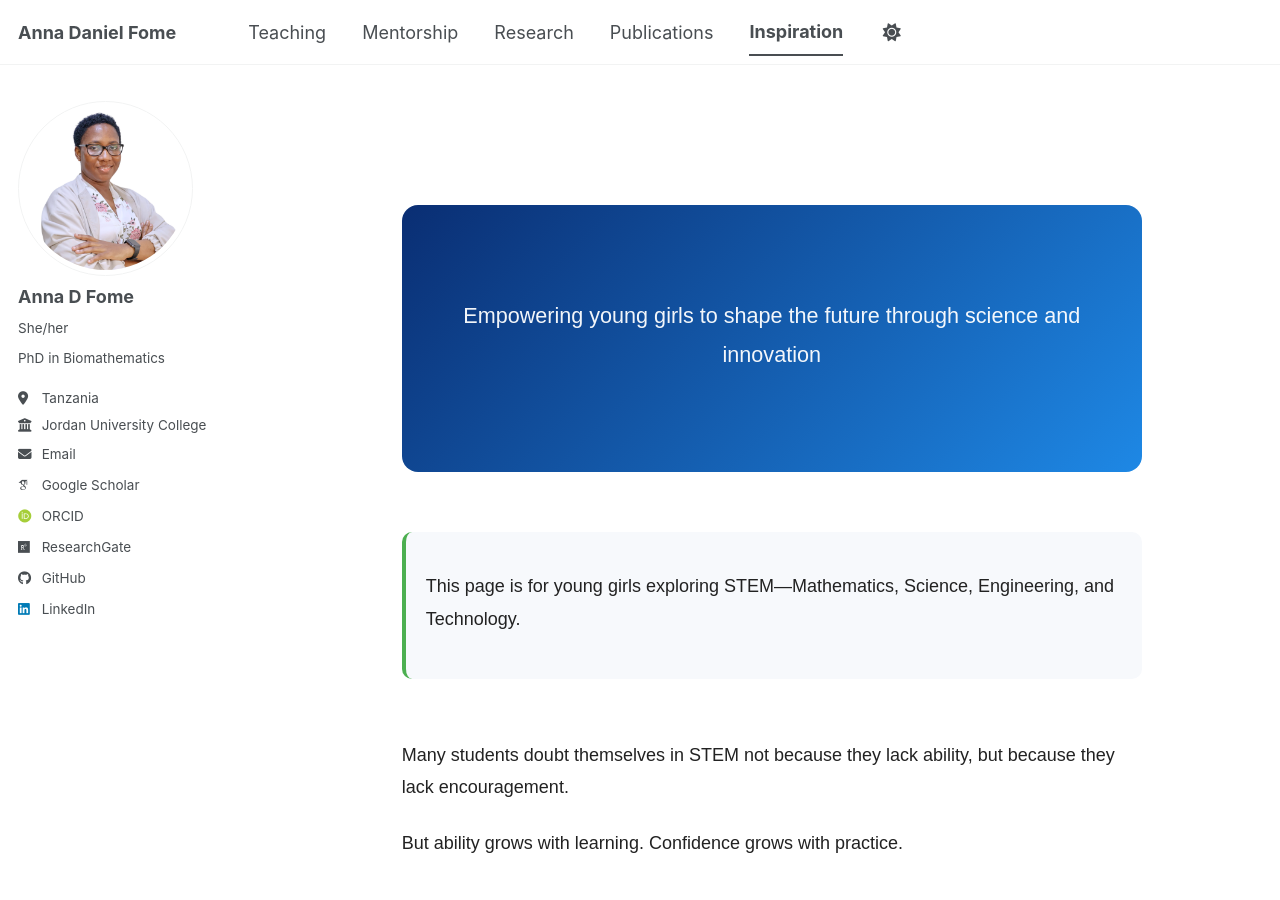
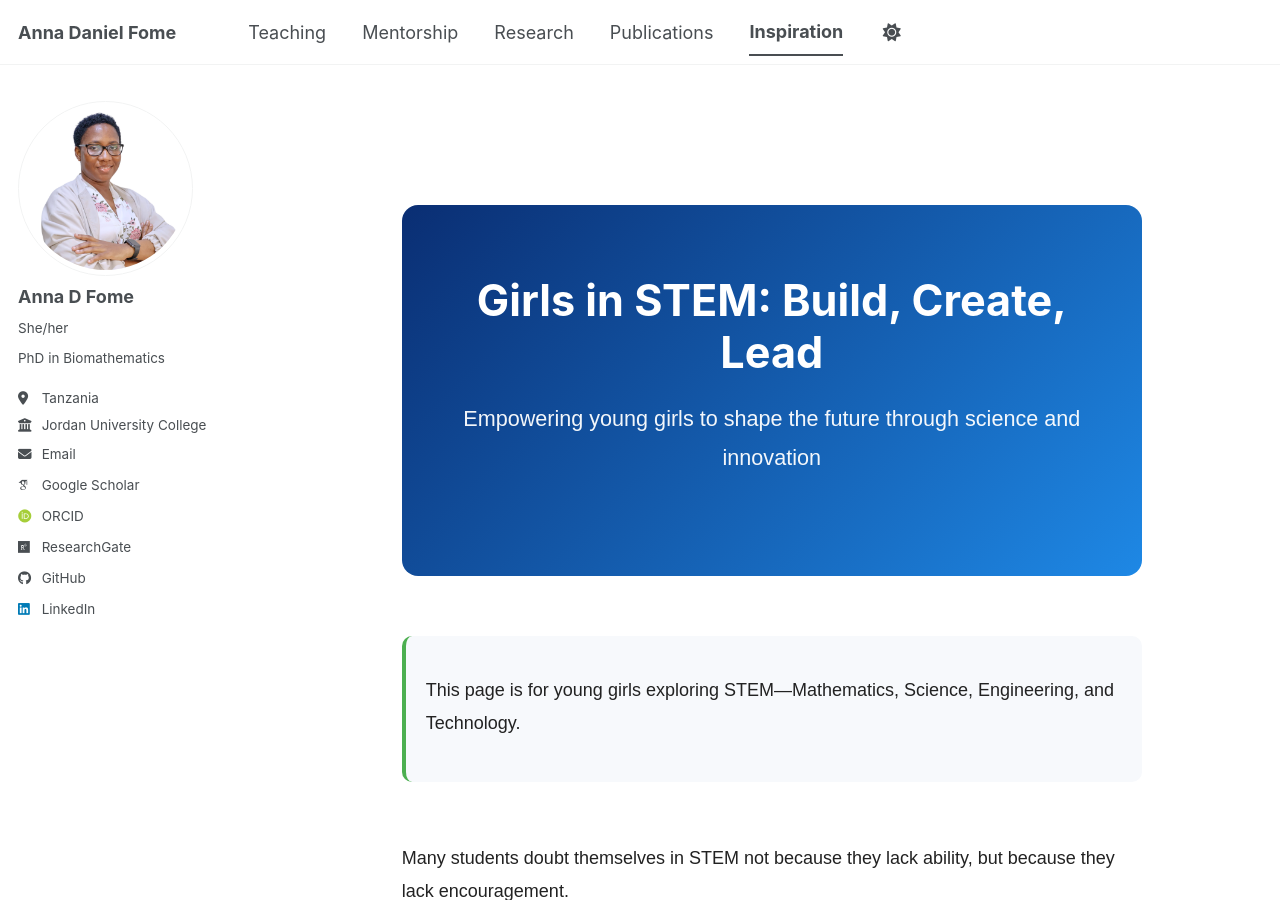
Before and after one commit to FomeA/FomeA.github.io, a Jekyll site: the page built from _pages/inspiration.html, in a window 1280 px wide and 900 px high. Built offline with Jekyll 4.4.1, drawn with Linux system fonts in a browser that asks for light colours; some web fonts are replaced; a script bundle is joined from its source files by our own code; library files that are not in the unit come from our copies.

Commit message:
Update inspiration.html

```diff
--- a/_pages/inspiration.html
+++ b/_pages/inspiration.html
@@ -77,7 +77,7 @@
 
 <!-- HERO -->
 <section class="hero">
-  <!-- <h1>Girls in STEM: Build, Create, Lead</h1> -->
+  <h1>Girls in STEM: Build, Create, Lead</h1>
   <p>Empowering young girls to shape the future through science and innovation</p>
 </section>
 
```
